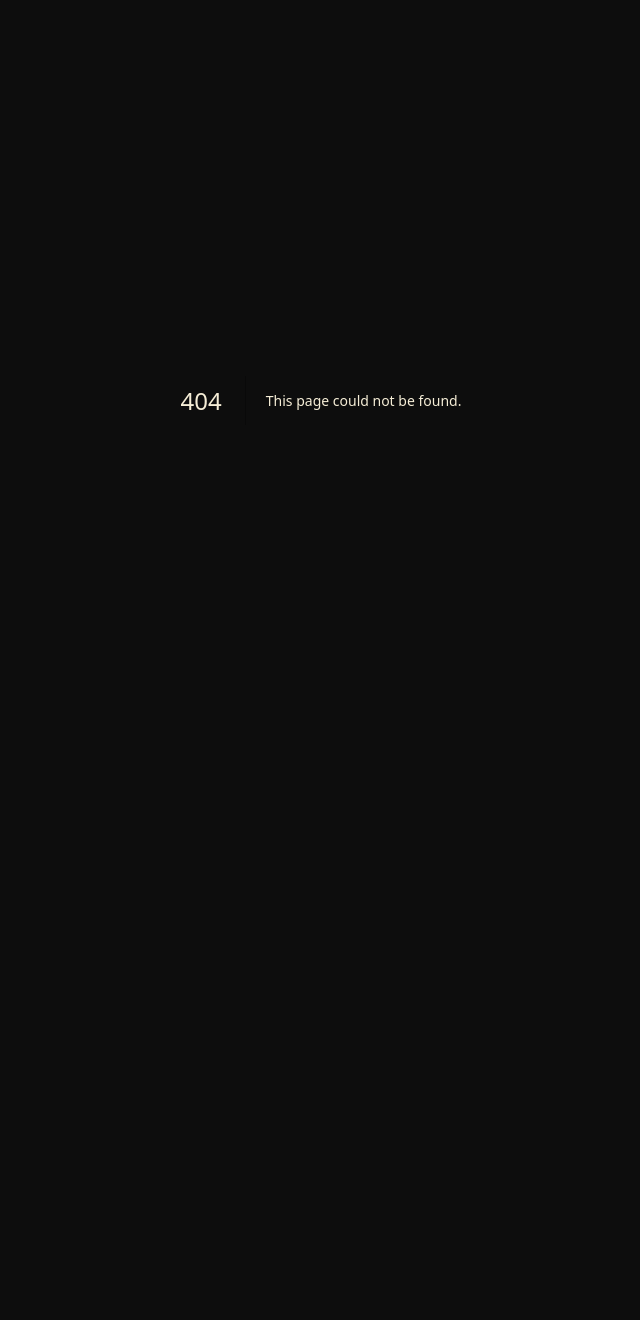
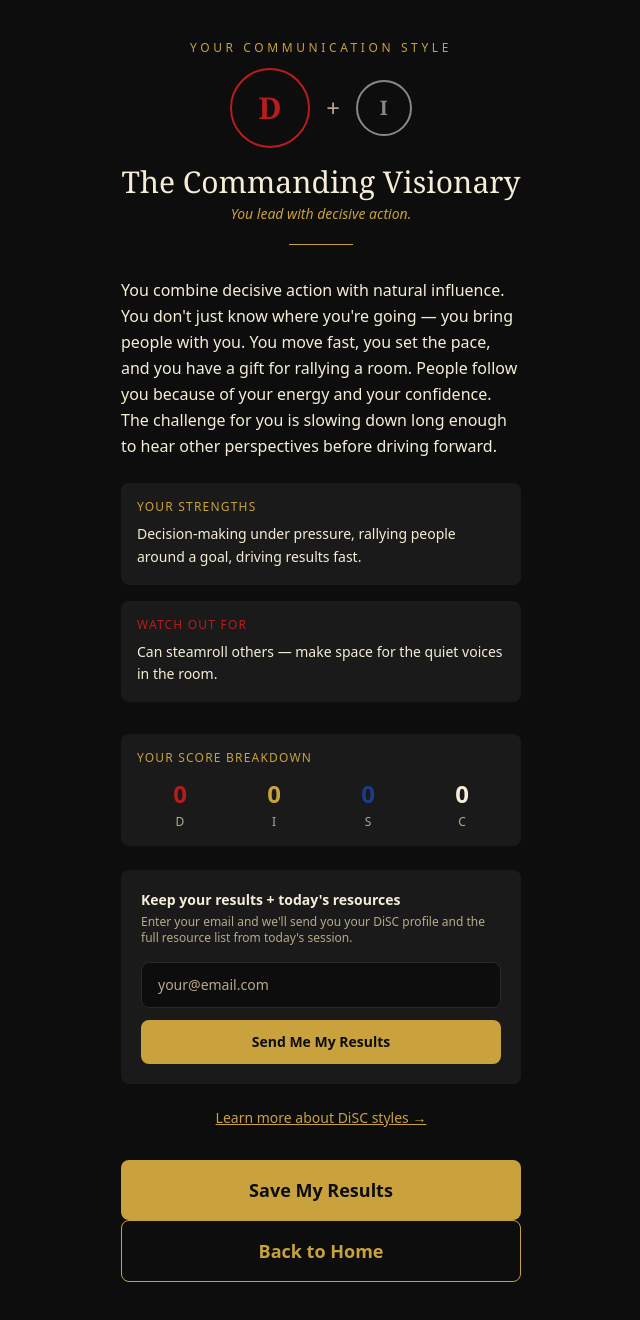
Before and after one commit to PublicSafetyIQ/Heart-meets-hardware, a Next.js app: page /result in a window 1280 px wide. Before the commit this address had no page. Shown: the whole page, without its empty margins (319-959 px from the left). Before the commit the page ends 800 px from the top, so only its background shows below. Built offline with nearby package versions, Linux system fonts and the light colour scheme; no server answers; the database is empty.

Commit message:
Add files via upload

```diff
--- /dev/null
+++ b/app/result/page.js
@@ -0,0 +1,190 @@
+'use client';
+export const dynamic = 'force-dynamic';
+import { useSearchParams } from 'next/navigation';
+import { Suspense, useEffect, useState } from 'react';
+import Link from 'next/link';
+import { calculateResult, getBlendDescription } from '../../lib/disc-data';
+import { supabase } from '../../lib/supabase';
+import { getActiveSessionId } from '../../lib/session';
+
+function ResultContent() {
+  const params = useSearchParams();
+  const scores = {
+    D: parseInt(params.get('d') || '0'),
+    I: parseInt(params.get('i') || '0'),
+    S: parseInt(params.get('s') || '0'),
+    C: parseInt(params.get('c') || '0'),
+  };
+
+  const { primary, secondary } = calculateResult(scores);
+  const blend = getBlendDescription(primary, secondary);
+  const [saved, setSaved]           = useState(false);
+  const [copied, setCopied]         = useState(false);
+  const [email, setEmail]           = useState('');
+  const [emailSent, setEmailSent]   = useState(false);
+  const [emailLoading, setEmailLoading] = useState(false);
+
+  useEffect(() => {
+    async function saveResult() {
+      const sessionId = await getActiveSessionId();
+      await supabase.from('disc_responses').insert({
+        d_score: scores.D, i_score: scores.I, s_score: scores.S, c_score: scores.C,
+        primary_type: primary, secondary_type: secondary,
+        session_id: sessionId,
+      });
+      setSaved(true);
+    }
+    if (!saved) saveResult();
+  }, []);
+
+  async function handleSave() {
+    const url = window.location.href;
+    if (navigator.share) {
+      await navigator.share({ title: `My DiSC Result: ${blend.headline}`, url });
+    } else {
+      await navigator.clipboard.writeText(url);
+      setCopied(true);
+      setTimeout(() => setCopied(false), 2500);
+    }
+  }
+
+  async function handleEmailSubmit(e) {
+    e.preventDefault();
+    if (!email || emailLoading) return;
+    setEmailLoading(true);
+    try {
+      const sessionId = await getActiveSessionId();
+      await supabase.from('leads').insert({
+        email,
+        disc_primary: primary,
+        disc_secondary: secondary,
+        source: 'result-page',
+        session_id: sessionId,
+      });
+      setEmailSent(true);
+    } catch (err) {
+      console.error(err);
+    } finally {
+      setEmailLoading(false);
+    }
+  }
+
+  if (!blend) {
+    return (
+      <main className="min-h-screen flex items-center justify-center px-6">
+        <p className="text-hmh-cream-dim">Something went wrong. Please retake the assessment.</p>
+      </main>
+    );
+  }
+
+  return (
+    <main className="min-h-screen flex flex-col px-6 py-10 max-w-md mx-auto">
+      <div className="text-center mb-8">
+        <p className="text-hmh-gold text-xs tracking-[0.3em] uppercase mb-3">Your Communication Style</p>
+        <div className="flex items-center justify-center gap-4 mb-4">
+          <TypeBadge letter={primary} color={blend.primaryColor} size="large" />
+          <div className="text-hmh-cream-dim text-2xl">+</div>
+          <TypeBadge letter={secondary} color="#888" size="medium" />
+        </div>
+        <h1 className="font-serif text-3xl text-hmh-cream mt-2">{blend.headline}</h1>
+        <p className="text-hmh-gold text-sm mt-1 italic">{blend.primaryTagline}</p>
+        <div className="w-16 h-px bg-hmh-gold mx-auto mt-5" />
+      </div>
+
+      <div className="mb-6">
+        <p className="text-hmh-cream leading-relaxed text-base">{blend.description}</p>
+      </div>
+
+      <div className="space-y-4 mb-8">
+        <InfoCard label="Your Strengths" text={blend.strengths} color="hmh-gold" />
+        <InfoCard label="Watch Out For" text={blend.watchout} color="hmh-red" />
+      </div>
+
+      <div className="bg-hmh-gray rounded-lg p-4 mb-6">
+        <p className="text-hmh-gold text-xs tracking-widest uppercase mb-3">Your Score Breakdown</p>
+        <div className="grid grid-cols-4 gap-2 text-center">
+          {[{label:'D',score:scores.D,color:'#B91C1C'},{label:'I',score:scores.I,color:'#C9A23E'},{label:'S',score:scores.S,color:'#1E3A8A'},{label:'C',score:scores.C,color:'#F5EDD6'}].map(({label,score,color}) => (
+            <div key={label} className="flex flex-col items-center">
+              <span className="text-2xl font-bold" style={{color}}>{score}</span>
+              <span className="text-xs text-hmh-cream-dim mt-1">{label}</span>
+            </div>
+          ))}
+        </div>
+      </div>
+
+      <div className="bg-hmh-gray rounded-lg p-5 mb-6">
+        {!emailSent ? (
+          <>
+            <p className="text-hmh-cream text-sm font-semibold mb-1">Keep your results + today's resources</p>
+            <p className="text-hmh-cream-dim text-xs mb-4">Enter your email and we'll send you your DiSC profile and the full resource list from today's session.</p>
+            <form onSubmit={handleEmailSubmit} className="space-y-3">
+              <input
+                type="email"
+                required
+                placeholder="your@email.com"
+                value={email}
+                onChange={(e) => setEmail(e.target.value)}
+                className="w-full bg-hmh-black border border-hmh-gray-light rounded-lg px-4 py-3 text-hmh-cream text-sm placeholder-hmh-cream-dim focus:outline-none focus:border-hmh-gold"
+              />
+              <button
+                type="submit"
+                disabled={emailLoading}
+                className="w-full bg-hmh-gold text-hmh-black py-3 rounded-lg text-sm font-bold hover:bg-hmh-gold-light transition-colors disabled:opacity-50"
+              >
+                {emailLoading ? 'Sending...' : 'Send Me My Results'}
+              </button>
+            </form>
+          </>
+        ) : (
+          <div className="text-center py-2">
+            <p className="text-hmh-gold text-sm font-semibold mb-1">✓ You're all set</p>
+            <p className="text-hmh-cream-dim text-xs">Check your inbox for your results and today's resources.</p>
+          </div>
+        )}
+      </div>
+
+      <a href="https://www.discprofile.com/what-is-disc/disc-styles" target="_blank" rel="noreferrer"
+        className="block text-center text-hmh-gold text-sm underline mb-8">
+        Learn more about DiSC styles →
+      </a>
+
+      <div className="space-y-3">
+        <button onClick={handleSave}
+          className="w-full bg-hmh-gold text-hmh-black py-4 rounded-lg text-lg font-bold hover:bg-hmh-gold-light transition-colors">
+          {copied ? '✓ Link Copied!' : 'Save My Results'}
+        </button>
+        <Link href="/">
+          <button className="w-full border border-hmh-gold text-hmh-gold py-4 rounded-lg text-lg font-semibold hover:bg-hmh-gold hover:text-hmh-black transition-colors">
+            Back to Home
+          </button>
+        </Link>
+      </div>
+    </main>
+  );
+}
+
+function TypeBadge({ letter, color, size }) {
+  const dim = size === 'large' ? 'w-20 h-20 text-3xl' : 'w-14 h-14 text-xl';
+  return (
+    <div className={`${dim} rounded-full flex items-center justify-center font-serif font-bold border-2`} style={{borderColor:color,color}}>
+      {letter}
+    </div>
+  );
+}
+
+function InfoCard({ label, text, color }) {
+  return (
+    <div className="bg-hmh-gray rounded-lg p-4">
+      <p className={`text-xs tracking-widest uppercase mb-2 text-${color}`}>{label}</p>
+      <p className="text-hmh-cream text-sm leading-relaxed">{text}</p>
+    </div>
+  );
+}
+
+export default function ResultPage() {
+  return (
+    <Suspense fallback={<main className="min-h-screen flex items-center justify-center"><p className="text-hmh-cream-dim">Loading your results...</p></main>}>
+      <ResultContent />
+    </Suspense>
+  );
+}
```
